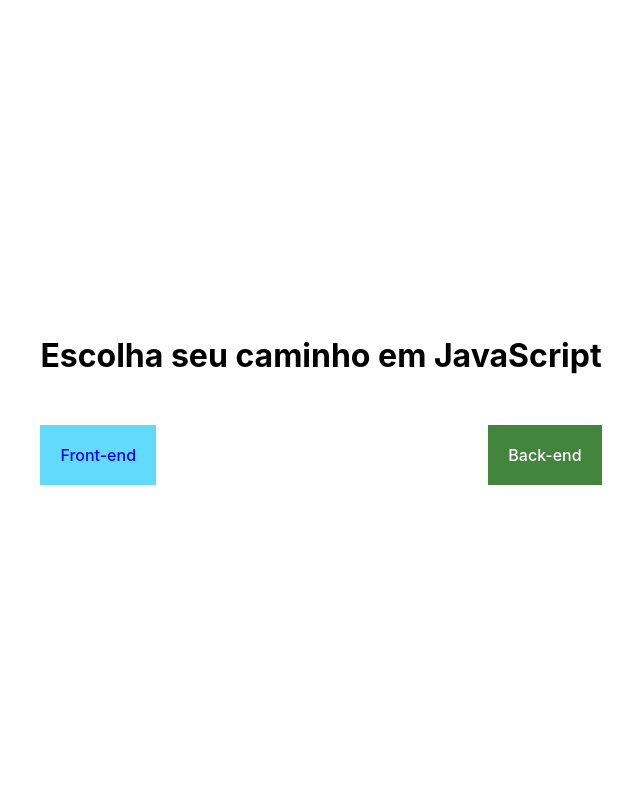
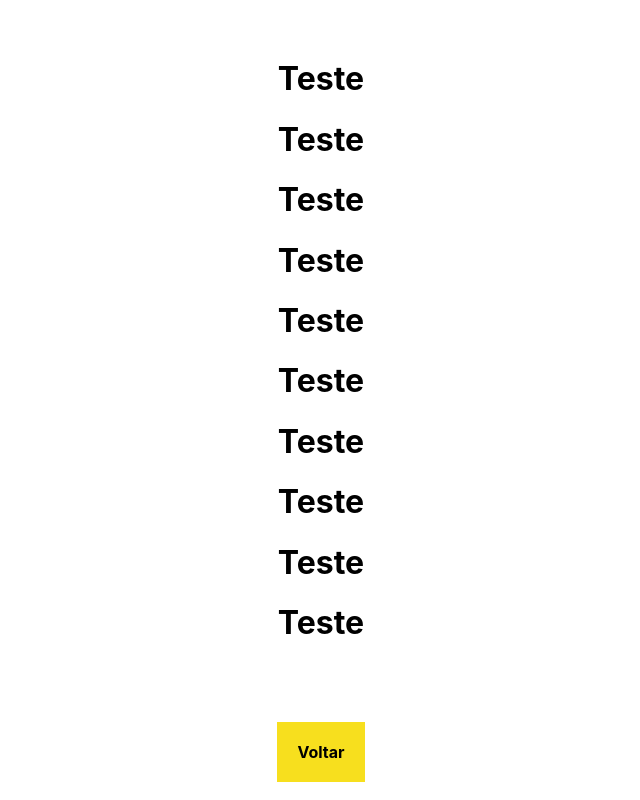
Before and after one commit to andreapmacedo/project-frontend-online-store, a React (Create React App) app: page / in a window 1280 px wide. Shown: the whole page, without its empty margins (319-959 px from the left). Built offline with nearby package versions, Linux system fonts and the light colour scheme.

Commit message:
feat: (route main page) implements the route to the main page.

```diff
--- a/src/Rotas/index.js
+++ b/src/Rotas/index.js
@@ -1,16 +1,19 @@
 import React from "react";
 import { BrowserRouter, Routes, Route } from 'react-router-dom';
 
-import PaginaInicial from "../paginas/PaginaInicial";
-import PaginaFrontEnd from "../paginas/PaginaFrontEnd";
+// import MainPage from "../paginas/PaginaInicial";
+import FrontEnd from "../paginas/PaginaFrontEnd";
 import PaginaBackEnd from "../paginas/PaginaBackEnd";
+import MainPage from "../paginas/MainPage";
 
 const Rotas = () => (
   <BrowserRouter>
     <Routes>
-      <Route exact path='/'   element={<PaginaInicial/>}/>
-      <Route path='/front-end' element={<PaginaFrontEnd/>}/>
+      {/* <Route exact path='/'   element={<MainPage/>}/> */}
+      <Route exact path='/'   element={<MainPage/>}/>
+      <Route path='/front-end' element={<FrontEnd/>}/>
       <Route path='/back-end'  element={<PaginaBackEnd/>}/>
+      <Route path='/main'  element={<MainPage/>}/>
     </Routes>
   </BrowserRouter>
 );
--- /dev/null
+++ b/src/paginas/MainPage/index.js
@@ -0,0 +1,32 @@
+import React from 'react';
+import BotaoVoltar from '../../componentes/BotaoVoltar';
+
+
+const Teste = () => (
+  <div>
+    <h1>Teste</h1>
+    <h1>Teste</h1>
+    <h1>Teste</h1>
+    <h1>Teste</h1>
+    <h1>Teste</h1>
+    <h1>Teste</h1>
+    <h1>Teste</h1>
+    <h1>Teste</h1>
+    <h1>Teste</h1>
+    <h1>Teste</h1>
+  </div>
+);
+
+
+
+
+const Main = () => (
+  <div>
+
+    <Teste></Teste>
+
+    <BotaoVoltar />
+  </div>
+);
+
+export default Main;
--- a/src/paginas/PaginaInicial/index.js
+++ b/src/paginas/PaginaInicial/index.js
@@ -2,7 +2,7 @@
 import { Link } from 'react-router-dom';
 import './style.css';
 
-const PaginaInicial = () => (
+const MainPage = () => (
   <div>
     <h1>Escolha seu caminho em JavaScript</h1>
 
@@ -14,4 +14,4 @@
   </div>
 );
 
-export default PaginaInicial;
+export default MainPage;
```
Also changed, not shown: componentes/SideMenu/index.js (added, +18 -0 lines), componentes/TopMenu/index.js (added, +18 -0 lines), src/paginas/TopMenu/index.js (added, +18 -0 lines).
